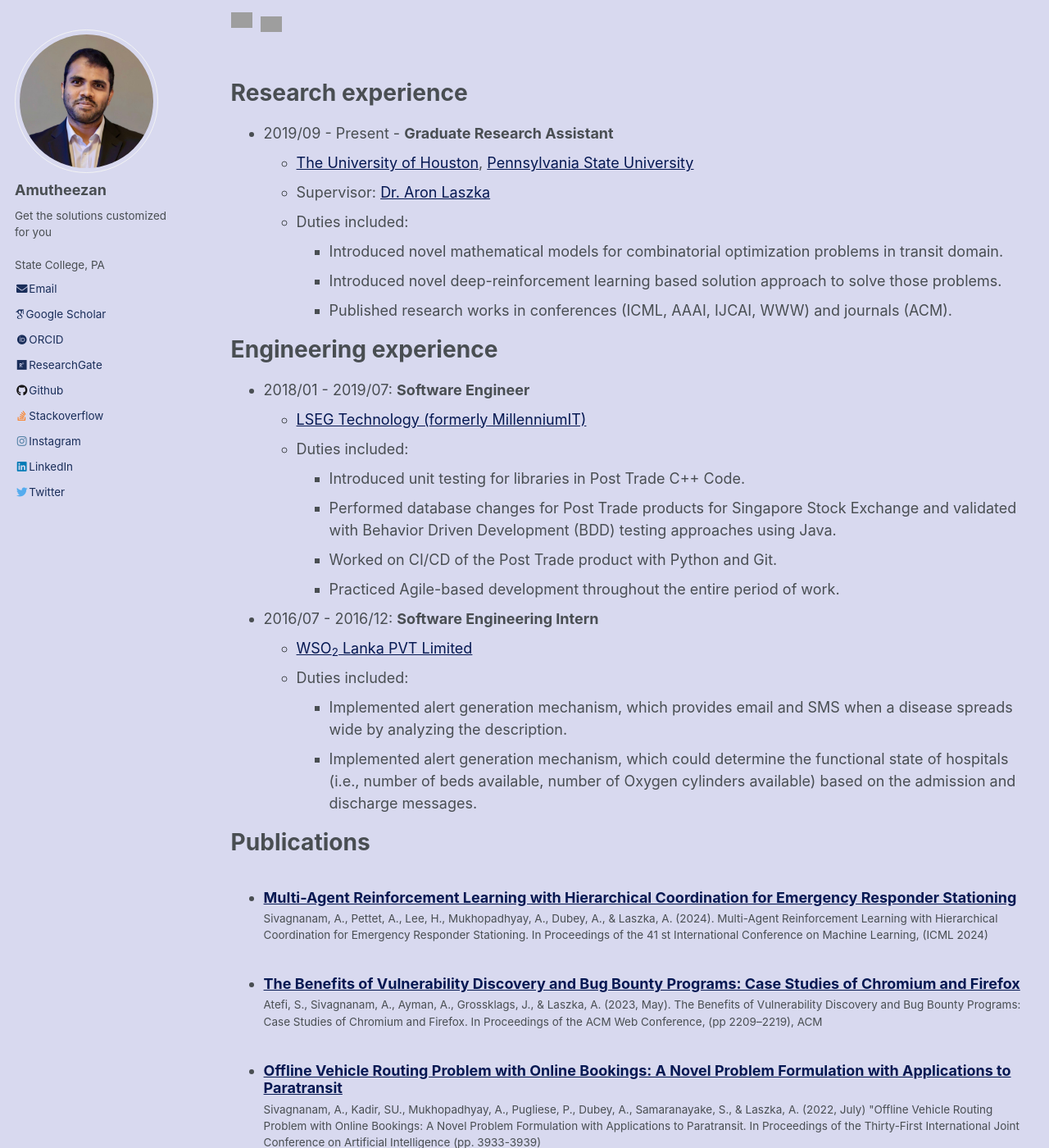
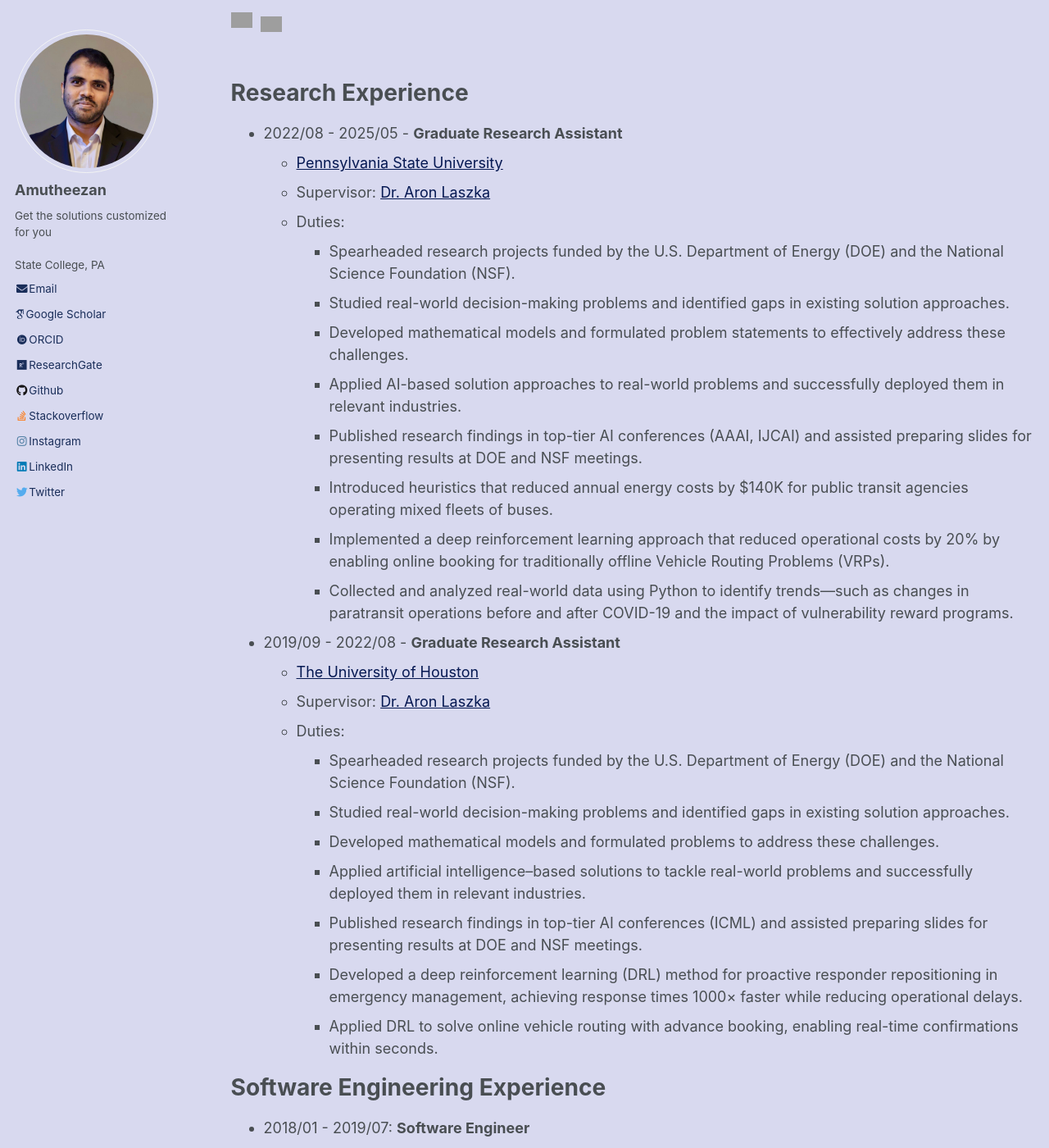
Before and after one commit to Amutheezan/amutheezan.github.io, a Jekyll site: the page built from _pages/cv.md, in a window 1280 px wide and 1400 px high, scrolled down 753 px. Shown: the whole window at 82% size. Built offline with Jekyll 4.4.1, drawn with Linux system fonts in a browser that asks for light colours; some web fonts are replaced; some of the changed text lies outside the part shown; grey boxes are pictures that could not be loaded.

Commit message:
Update cv.md

```diff
--- a/_pages/cv.md
+++ b/_pages/cv.md
@@ -64,25 +64,53 @@ Tech Stack
 
 <br><br>
 
-Research experience
+Research Experience
 ======
-* 2019/09 - Present - **Graduate Research Assistant**
-  * [The University of Houston](https://www.uh.edu/), [Pennsylvania State University](https://www.psu.edu/)
+* 2022/08 - 2025/05 - **Graduate Research Assistant**
+  * [Pennsylvania State University](https://www.psu.edu/)
   * Supervisor: [Dr. Aron Laszka](https://aronlaszka.com/)
-  * Duties included:
-    *  Introduced novel mathematical models for combinatorial optimization problems in transit domain.
-    *  Introduced novel deep-reinforcement learning based solution approach to solve those problems.
-    *  Published research works in conferences (ICML, AAAI, IJCAI, WWW) and journals (ACM).
+  * Duties:
+    * Spearheaded research projects funded by the U.S. Department of Energy (DOE) and the National Science Foundation (NSF).
+    * Studied real-world decision-making problems and identified gaps in existing solution approaches.
+    * Developed mathematical models and formulated problem statements to effectively address these challenges.
+    * Applied AI-based solution approaches to real-world problems and successfully deployed them in relevant industries.
+    * Published research findings in top-tier AI conferences (AAAI, IJCAI) and assisted preparing slides for presenting results at DOE and NSF meetings.
+    * Introduced heuristics that reduced annual energy costs by $140K for public transit agencies operating mixed fleets of buses.
+    * Implemented a deep reinforcement learning approach that reduced operational costs by 20% by enabling online booking for traditionally offline Vehicle Routing Problems (VRPs).
+    * Collected and analyzed real-world data using Python to identify trends—such as changes in paratransit operations before and after COVID-19 and the impact of vulnerability reward programs.
 
-Engineering experience
+* 2019/09 - 2022/08 - **Graduate Research Assistant**
+  * [The University of Houston](https://www.uh.edu/)
+  * Supervisor: [Dr. Aron Laszka](https://aronlaszka.com/)
+  * Duties:
+    * Spearheaded research projects funded by the U.S. Department of Energy (DOE) and the National Science Foundation (NSF).
+    * Studied real-world decision-making problems and identified gaps in existing solution approaches.
+    * Developed mathematical models and formulated problems to address these challenges.
+    * Applied artificial intelligence–based solutions to tackle real-world problems and successfully deployed them in relevant industries.
+    * Published research findings in top-tier AI conferences (ICML) and assisted preparing slides for presenting results at DOE and NSF meetings.
+    * Developed a deep reinforcement learning (DRL) method for proactive responder repositioning in emergency management, achieving response times 1000× faster while reducing operational delays.
+    * Applied DRL to solve online vehicle routing with advance booking, enabling real-time confirmations within seconds.
+
+
+Software Engineering Experience
 ======
 * 2018/01 - 2019/07: **Software Engineer**
   * [LSEG Technology (formerly MillenniumIT)](https://www.lseg.com/en)
-  * Duties included:
-    * Introduced unit testing for libraries in Post Trade C++ Code.
-    * Performed database changes for Post Trade products for Singapore Stock Exchange and validated with Behavior Driven Development (BDD) testing approaches using Java.
-    * Worked on CI/CD of the Post Trade product with Python and Git.
-    * Practiced Agile-based development throughout the entire  period of work.
+  * Duties:
+    * Writing application software in the Object-Oriented manner.
+    * Practicing agile development practices.
+    * Working experience with languages such as Java, Python, and C++
+    * Introduce Unit Testing for Libraries in Post Trade C++ Code
+    * Worked on Making changes in DB and Tested with BDD based Testing.
+    * Worked on Duplicated Error Codes Identification and Replacement with valid New Error Codes.
+    * Developed DSO for Front-End End to End Testing.
+    * Analyzed and Changed Back-End Regression Script to work with both Old and New Testing Framework
+    * Developed a New Report Generation for Testing Framework, which used to be emailed at the end of regression.
+    * Completed the Code Integration works related to Back-End Regression
+    * Updated automatic updates to auto-generated codes based on Database changes using Integration Plans.
+    * Participated in Code Integration and Code Deployment Plans.
+    * Participated in professional training programs conducted by Millennium IT Software and Post Trade Team.
+    * Worked on Front-End Development for both Product and Solution which consists of Enhancement, Bug Fixing, Merging and Introducing new features.
 
 * 2016/07 - 2016/12: **Software Engineering Intern**
   * [WSO<sub>2</sub> Lanka PVT Limited](https://wso2.com/)
```
Also changed, not shown: other parts of _pages/cv.md (+1 -1 lines).
